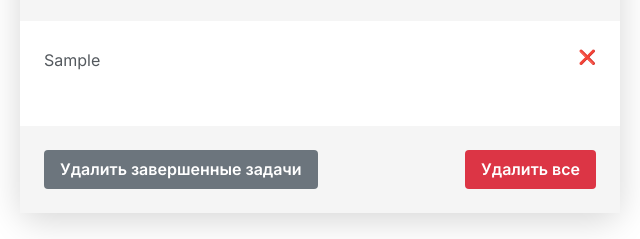
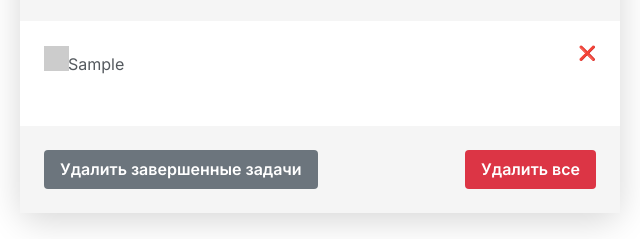
Before and after one commit to Daryyya/ToDo, a plain HTML site: page index.html in a window 1280 px wide. Both pictures are taken after typing "Sample" into the empty fields and a click on the button "Добавить". Shown: the part 253-492 px from the top of the page, 320-960 px from the left. Drawn offline with Linux system fonts and the light colour scheme.

Commit message:
add custom checkbox

```diff
--- a/script.js
+++ b/script.js
@@ -37,15 +37,18 @@ function createCheckBox (value) {
         $checkBox.id = `${$id}`;
         $checkBox.className = 'checkBox';
 
+    let span = document.createElement('span');
+    span.className = 'checkmark';
+
     let $label = document.createElement('label');
         $label.for = `${$id}`;
         $label.textContent = `${value}`;
-        $label.prepend($checkBox);
+        $label.prepend($checkBox, span);
 
         $label.addEventListener('click', addCheckedValue);
         function addCheckedValue () {
             $label.style.textDecoration = 'line-through';
-            $label.style.opacity = '0.5';
+            // $label.style.opacity = '0.5';
         }
 
     let $delCheckBox = document.createElement('div');
--- a/style.css
+++ b/style.css
@@ -78,6 +78,7 @@
 }
 
 label {
+    position: relative;
     padding-bottom: 26px;
     font-weight: 400;
     font-size: 16px;
@@ -86,7 +87,64 @@ label {
 }
 
 .checkBox {
+    position: absolute;
+    opacity: 0;
+    cursor: pointer;
+    height: 0;
+    width: 0;
+}
+
+.checkmark {
+    position: absolute;
+    top: 0;
+    left: 0;
+    height: 25px;
+    width: 25px;
+    background-color: #eee;
+    margin-right: ;
+  }
+
+  .checkBox ~ .checkmark {
+    background-color: #ccc;
+  }
+
+  .checkBox:checked ~ .checkmark {
+    background-color: #23f438;
+  }
+
+  .checkmark:after {
+    content: "";
+    position: absolute;
     display: none;
+  }
+
+  .checkBox:checked ~ .checkmark:after {
+    display: block;
+  }
+
+ .checkmark:after {
+    left: 9px;
+    top: 5px;
+    width: 5px;
+    height: 10px;
+    border: solid white;
+    border-width: 0 3px 3px 0;
+    -webkit-transform: rotate(45deg);
+    -ms-transform: rotate(45deg);
+    transform: rotate(45deg);
+  }
+
+label::before {
+    content: '';
+    text-align: center;
+  color: white;
+  line-height: 1em;
+  width: 1em;
+  height: 1em;
+  border: 2px inset #000;
+  border-radius: 0.25em;
+  margin: 0.25em;
+  display: inline-block;
 }
 
 .btnDelChecked {
```
